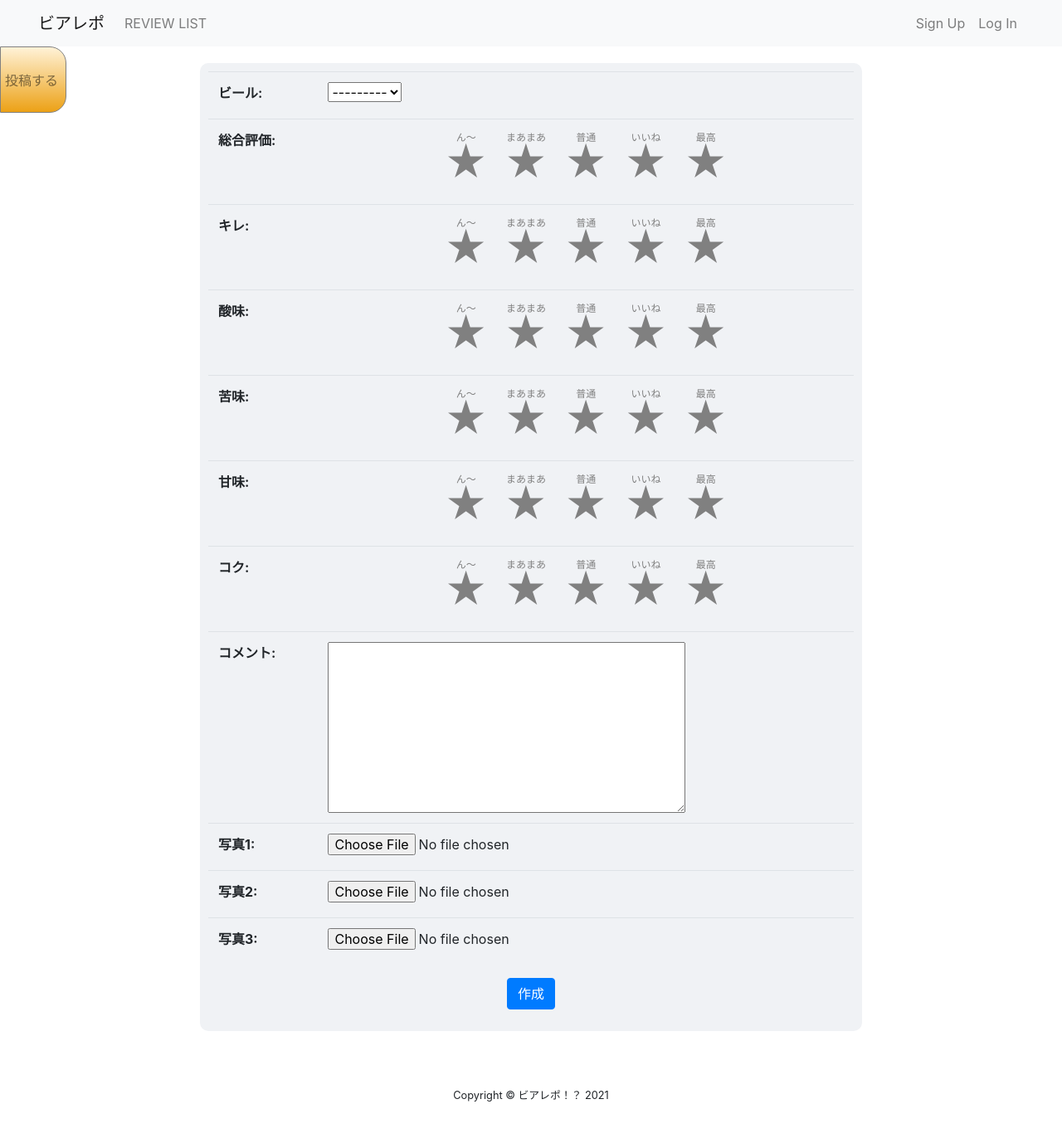
After one commit to matsu1005/beer_app, a Django app: template beer/templates/review_create.html in a window 1280 px wide. The commit adds this page. Shown: the whole page at 83% size. Run offline with Django 3.2, Linux system fonts and the light colour scheme; the template is opened without the code that fills it: values that come from a table or form of the project are taken from there, others are empty; some libraries are stand-ins or nearby versions.

Commit message:
レビュー投稿機能の実装

```diff
--- /dev/null
+++ b/beer/forms.py
@@ -0,0 +1,11 @@
+from django import forms
+from .models import Review
+
+
+class ReviewCreateForm(forms.ModelForm):
+    class Meta:
+        model = Review
+        fields = (
+            'beer', 'score', 'taste_kire', 'taste_sannmi', 'taste_nigami', 'taste_amami',
+            'taste_koku', 'content', 'image1', 'image2', 'image3'
+            )
--- a/beer/templates/base.html
+++ b/beer/templates/base.html
@@ -77,9 +77,10 @@
 			</div>
         {% endif %}
 
-		<div id="post-botton">
-			<a href="#" class="post-botton">投稿する</a>
-		</div>
+
+		<a href="{% url 'beer:review_create'%}" id="post-button" class="post-button">投稿する</a>
+
+
 
         {% block contents%}{% endblock %}
 
--- /dev/null
+++ b/beer/templates/review_create.html
@@ -0,0 +1,47 @@
+{% extends 'base.html' %}
+{% load static %}
+
+
+{% block contents %}
+<div class="container">
+    <div class="row">
+        <div class="form-box" style="width:70%; margin: 20px auto;">
+            <form method="POST" enctype='multipart/form-data'>
+                {% csrf_token %}
+                <table class="table">
+                    <tbody>
+                        {% for field in form %}
+                        {% if 'taste' in field.name or field.name == 'score' %}
+                        <tr>
+                            <th><label for="id_{{field.name}}">{{field.label}}:</label></th>
+                            <td>
+                                <div class="evaluation">
+                                    <input id="{{field.name}}1" type="radio" name="{{field.name}}" value="5" />
+                                    <label for="{{field.name}}1"><span class="text">最高</span>★</label>
+                                    <input id="{{field.name}}2" type="radio" name="{{field.name}}" value="4" />
+                                    <label for="{{field.name}}2"><span class="text">いいね</span>★</label>
+                                    <input id="{{field.name}}3" type="radio" name="{{field.name}}" value="3" />
+                                    <label for="{{field.name}}3"><span class="text">普通</span>★</label>
+                                    <input id="{{field.name}}4" type="radio" name="{{field.name}}" value="2" />
+                                    <label for="{{field.name}}4"><span class="text">まあまあ</span>★</label>
+                                    <input id="{{field.name}}5" type="radio" name="{{field.name}}" value="1" />
+                                    <label for="{{field.name}}5"><span class="text">ん〜</span>★</label>
+                                </div>
+                            </td>
+                        </tr>
+                        {% else %}
+                        <tr>
+                            <th><label for="id_{{field.name}}">{{field.label}}:</label></th>
+                            <td>{{ field }}</td>
+
+                        {% endif %}
+                        </tr>
+                        {% endfor %}
+                    </tbody>
+                </table>
+                <button class="btn btn-primary" type="submit">作成</button>
+            </form>
+        </div>
+    </div>
+</div>
+{% endblock %}
--- a/beer/urls.py
+++ b/beer/urls.py
@@ -5,4 +5,5 @@ from . import views
 app_name = 'beer'
 urlpatterns = [
   path('', views.IndexView.as_view(), name="index"),
+  path('review_create', views.ReviewCreateView.as_view(), name="review_create")
 ]
--- a/static/css/mystyle.css
+++ b/static/css/mystyle.css
@@ -29,21 +29,17 @@ body {
     margin: auto;
 }
 
-#post-botton {
+#post-button {
     width: 80px;
     height: 80px;
     border-radius: 0 20px 20px 0;
     border: solid 1px grey;
+    line-height: 80px;
+    padding: 0 5px;
     position:fixed;
     background:linear-gradient(rgb(255, 242, 215), rgb(236, 161, 22));
-}
-.post-botton {
     text-decoration: none;
     color: rgba(0,0,0,.5);
-    position: relative;
-    top: 27px;
-    left: 10px;
-    border-bottom: 1px dotted;
 }
 
 .text-white {
@@ -176,3 +172,33 @@ body {
     width: 75px;
     display: block;
     }
+
+.evaluation{
+    display: flex;
+    flex-direction: row-reverse;
+    justify-content: center;
+}
+.evaluation input[type='radio']{
+    display: none;
+}
+.evaluation label{
+    position: relative;
+    padding: 10px 10px 0;
+    color: gray;
+    cursor: pointer;
+    font-size: 50px;
+}
+.evaluation label .text{
+    position: absolute;
+    left: 0;
+    top: 0;
+    right: 0;
+    text-align: center;
+    font-size: 12px;
+    color: gray;
+}
+.evaluation label:hover,
+.evaluation label:hover ~ label,
+.evaluation input[type='radio']:checked ~ label{
+    color: #ffcc00;
+}
```
Also changed, not shown: beer/templates/index.html (+17 -0 lines), beer/views.py (+20 -7 lines).
